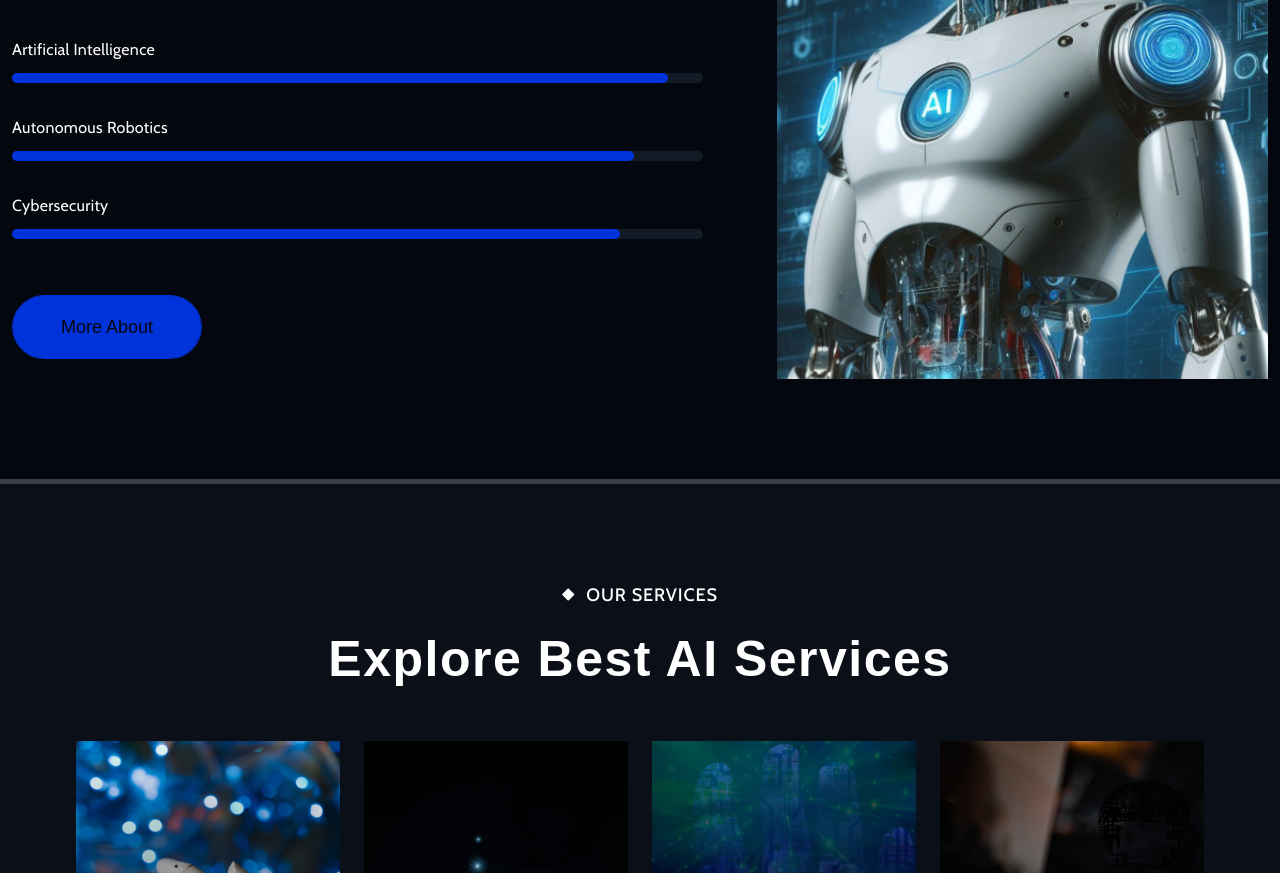
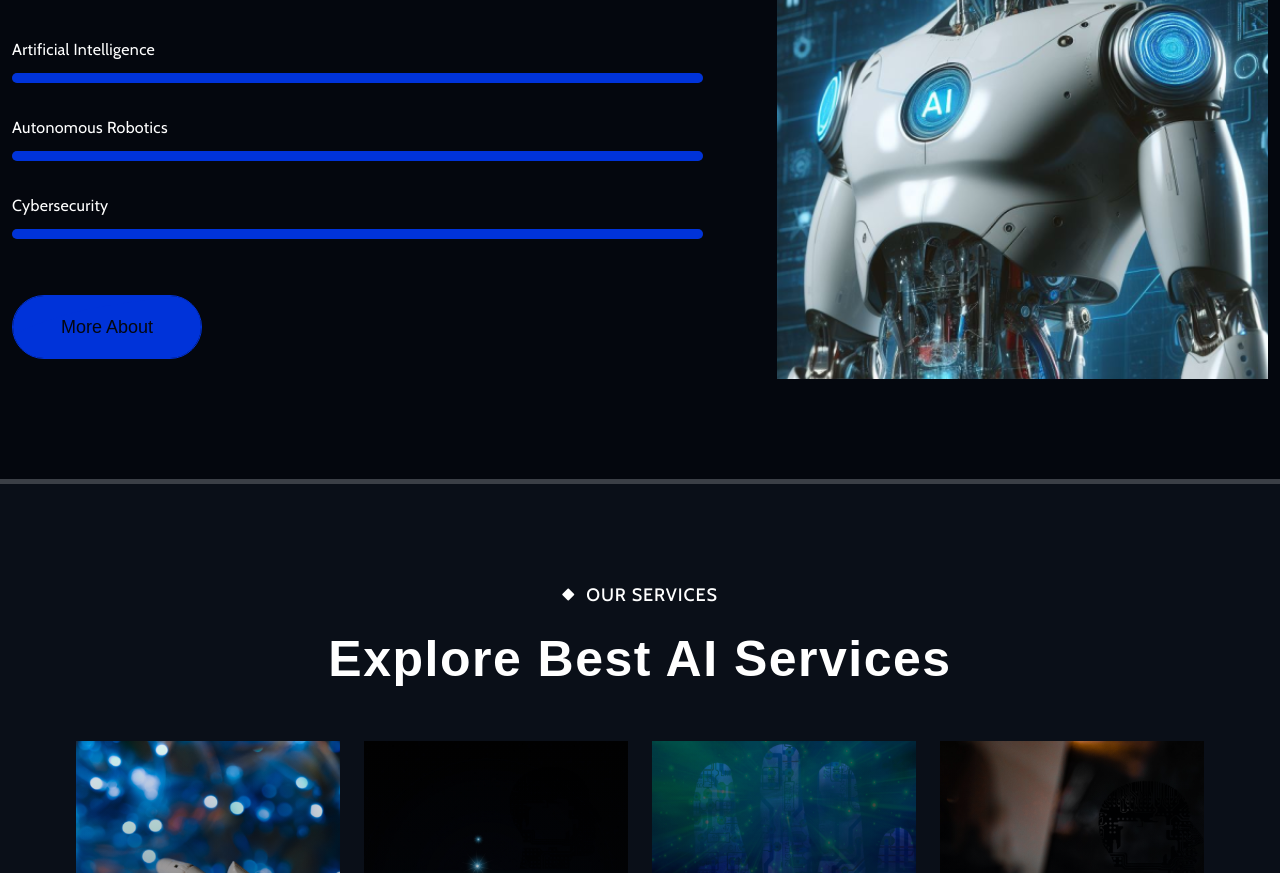
Before and after one commit to RobotiQ-Labs/robotiqlabs.github.io, a website: page index.html in a window 1280 px wide. Shown: the part 1334-2207 px from the top of the page. Drawn offline with nearby package versions, Linux system fonts and the light colour scheme; a web font is replaced by a local one.

Commit message:
update: about-index page

```diff
--- a/index.html
+++ b/index.html
@@ -274,19 +274,19 @@
                         <div class="flex flex-col w-full gap-[10px]">
                             <p>Artificial Intelligence</p>
                             <div class="w-full bg-background-secondaryBg rounded-full h-2.5">
-                                <div class="bg-secondary h-2.5 rounded-full" style="width: 95%;"></div>
+                                <div class="bg-secondary h-2.5 rounded-full" style="width: 100%;"></div>
                             </div>
                         </div>
                         <div class="flex flex-col w-full gap-[10px]">
                             <p>Autonomous Robotics</p>
                             <div class="w-full bg-background-secondaryBg rounded-full h-2.5">
-                                <div class="bg-secondary h-2.5 rounded-full" style="width: 90%;"></div>
+                                <div class="bg-secondary h-2.5 rounded-full" style="width: 100%;"></div>
                             </div>
                         </div>
                         <div class="flex flex-col w-full gap-[10px]">
                             <p>Cybersecurity</p>
                             <div class="w-full bg-background-secondaryBg rounded-full h-2.5">
-                                <div class="bg-secondary h-2.5 rounded-full" style="width: 88%;"></div>
+                                <div class="bg-secondary h-2.5 rounded-full" style="width: 100%;"></div>
                             </div>
                         </div>
                     </div>
```
